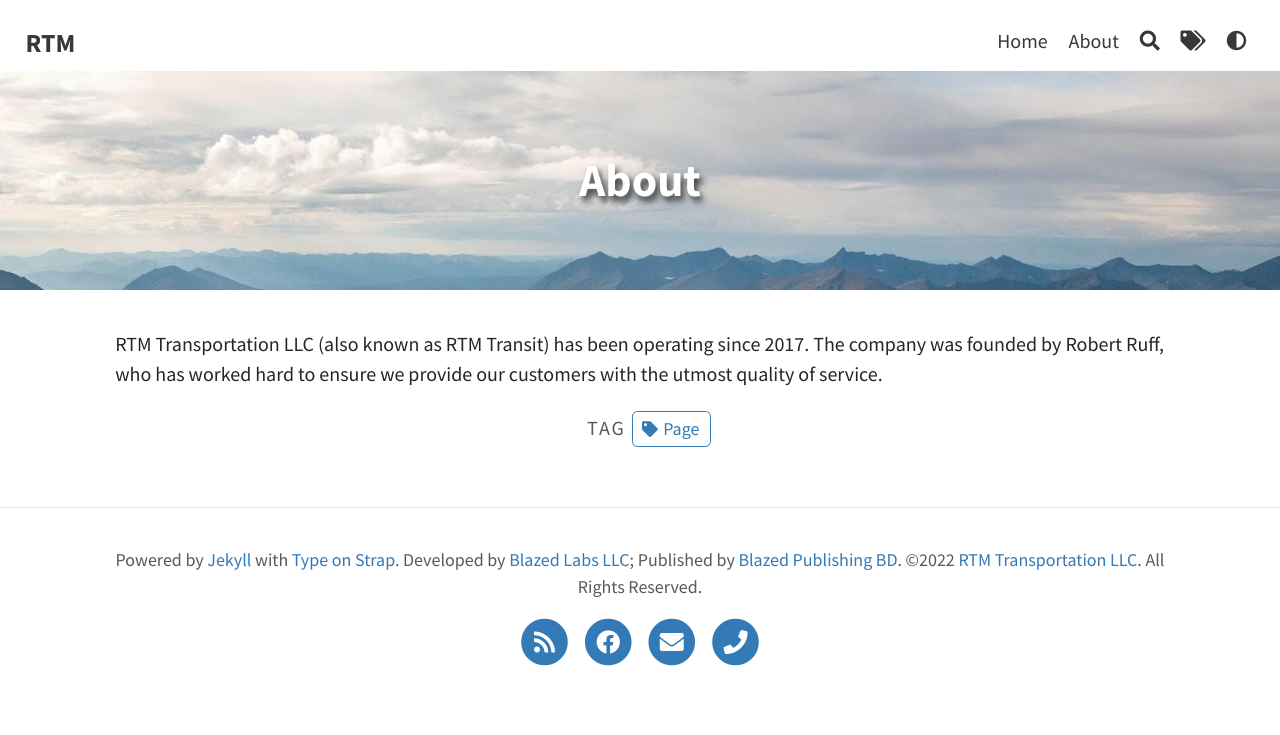
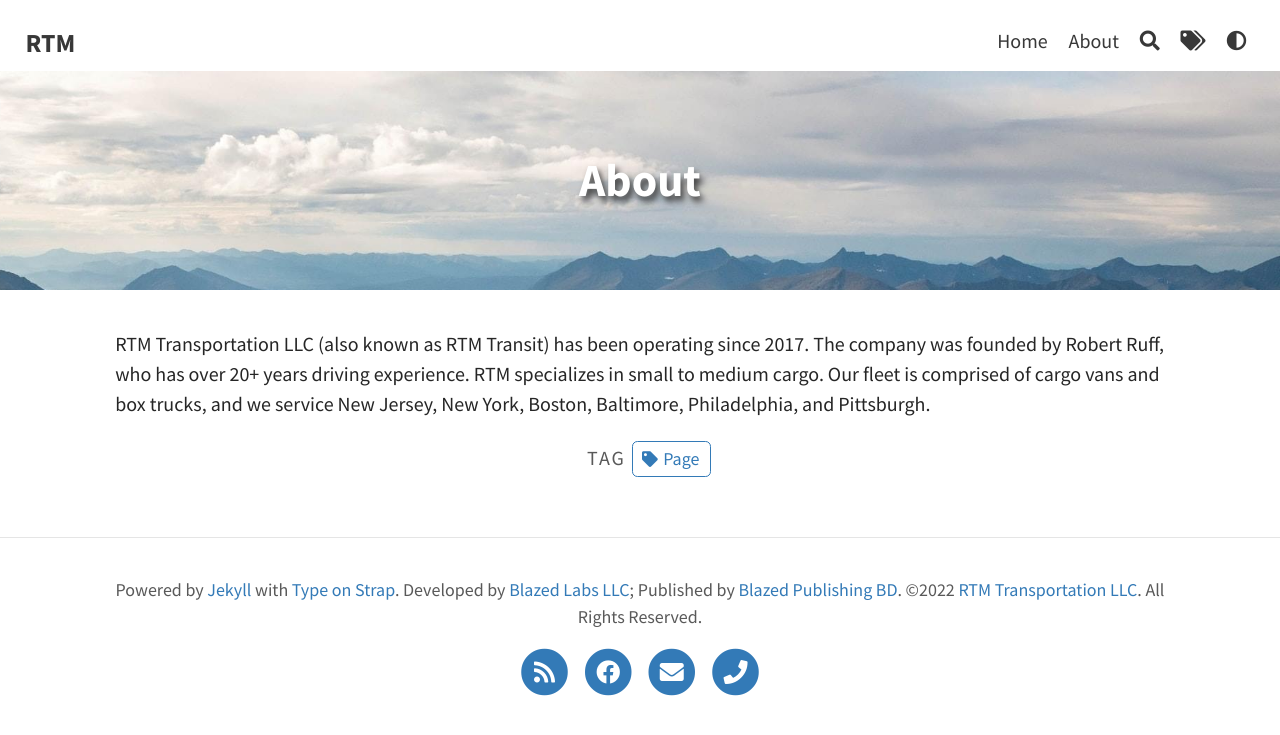
Before and after one commit to tyler-ruff/rtmtransit-com, a Jekyll site: the page built from pages/about.md, in a window 1280 px wide. Shown: the top 735 px of the page. Built offline with Jekyll 4.4.1, drawn with Linux system fonts in a browser that asks for light colours.

Commit message:
Update about.md

```diff
--- a/pages/about.md
+++ b/pages/about.md
@@ -6,4 +6,4 @@ feature-img: "assets/img/pexels/travel.jpeg"
 tags: [Page]
 ---
 
-RTM Transportation LLC (also known as RTM Transit) has been operating since 2017. The company was founded by Robert Ruff, who has worked hard to ensure we provide our customers with the utmost quality of service.
+RTM Transportation LLC (also known as RTM Transit) has been operating since 2017. The company was founded by Robert Ruff, who has over 20+ years driving experience. RTM specializes in small to medium cargo. Our fleet is comprised of cargo vans and box trucks, and we service New Jersey, New York, Boston, Baltimore, Philadelphia, and Pittsburgh.
```
